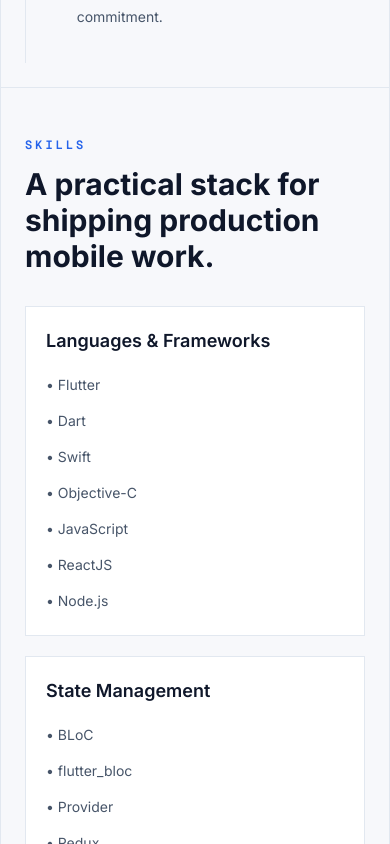
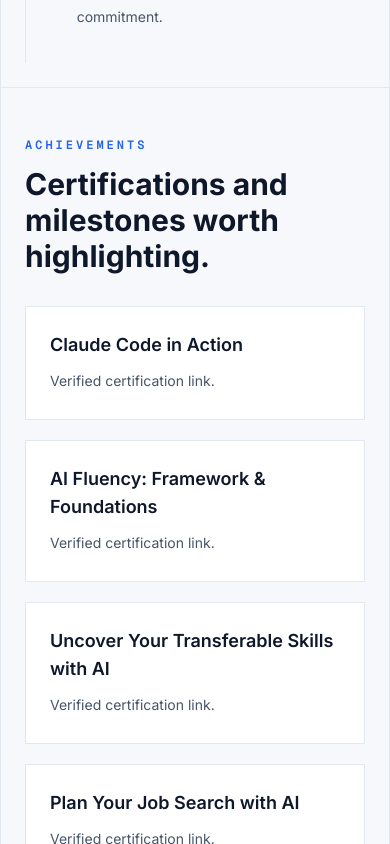
Before and after one commit to VaibhavRaj2302/personal_portfolio_react, a React (Vite) app: page / in a window 390 px wide. Shown: the part 7020-7864 px from the top of the page. Built offline with nearby package versions, Linux system fonts and the light colour scheme.

Commit message:
feature/new_achievement_section - new achievement section with certs.

```diff
--- a/src/App.tsx
+++ b/src/App.tsx
@@ -11,6 +11,7 @@
 import Projects from "./components/Projects";
 import ExperienceTimeline from "./components/Experience";
 import Skills from "./components/Skills";
+import Achievements from "./components/Achievements";
 
 import Contact from "./components/Contact";
 import Footer from "./components/Footer";
@@ -54,6 +55,7 @@
             <Summary />
             <Projects />
             <ExperienceTimeline />
+            <Achievements />
             <Skills />
             <Education />
             <Contact />
--- /dev/null
+++ b/src/components/Achievements.tsx
@@ -0,0 +1,70 @@
+/**
+ * @license
+ * SPDX-License-Identifier: Apache-2.0
+ */
+
+interface CertInterface {
+  title: string;
+  href: string;
+}
+
+const certifications: CertInterface[] = [
+  {
+    title: "Claude Code in Action",
+    href: "https://verify.skilljar.com/c/aq37xxnotht9",
+  },
+  {
+    title: "AI Fluency: Framework & Foundations",
+    href: "https://verify.skilljar.com/c/2gz9fnviar3y",
+  },
+  {
+    title: "Uncover Your Transferable Skills with AI",
+    href: "https://www.coursera.org/account/accomplishments/verify/7G1EU2QKGJ1N",
+  },
+
+  {
+    title: "Plan Your Job Search with AI",
+    href: "https://www.coursera.org/account/accomplishments/verify/GIJY7WBZI7KT",
+  },
+  {
+    title: "Manage Your Job Applications with AI",
+    href: "https://www.coursera.org/account/accomplishments/verify/UX2GKQ4NVTKG",
+  },
+];
+
+export default function Achievements() {
+  return (
+    <section
+      id="achievements"
+      className="scroll-mt-24 ide-border-t px-6 py-12 md:px-12 md:py-16"
+    >
+      <div className="max-w-6xl mx-auto">
+        <p className="font-mono text-[12px] font-semibold uppercase tracking-[0.25em] text-ide-primary mb-3">
+          Achievements
+        </p>
+        <h2 className="font-sans text-3xl md:text-4xl font-bold text-ide-text mb-8">
+          Certifications and milestones worth highlighting.
+        </h2>
+
+        <div className="grid gap-5 md:grid-cols-2">
+          {certifications.map((cert) => (
+            <a
+              key={cert.title}
+              href={cert.href}
+              target="_blank"
+              rel="noopener noreferrer"
+              className="rounded-none border border-ide-border bg-ide-surface-lowest p-6 text-left transition-colors duration-300 hover:border-ide-primary hover:bg-ide-surface"
+            >
+              <h3 className="font-sans text-lg font-semibold text-ide-text mb-2">
+                {cert.title}
+              </h3>
+              <p className="text-sm leading-7 text-ide-text-variant">
+                Verified certification link.
+              </p>
+            </a>
+          ))}
+        </div>
+      </div>
+    </section>
+  );
+}
--- a/src/components/Footer.tsx
+++ b/src/components/Footer.tsx
@@ -42,29 +42,6 @@
           </a>
         </div>
 
-        <div className="font-sans text-sm text-ide-text-variant text-center flex flex-col sm:flex-row items-center gap-2 justify-center">
-          <span>
-            Certifications:{" "}
-            <a
-              href="https://verify.skilljar.com/c/aq37xxnotht9"
-              className="text-ide-primary hover:underline"
-              target="_blank"
-              rel="noreferrer"
-            >
-              Claude Code in Action
-            </a>{" "}
-            •{" "}
-            <a
-              href="https://verify.skilljar.com/c/2gz9fnviar3y"
-              className="text-ide-primary hover:underline"
-              target="_blank"
-              rel="noreferrer"
-            >
-              AI Fluency: Framework & Foundations
-            </a>
-          </span>
-        </div>
-
         <button
           onClick={scrollToTop}
           className="font-mono text-[11px] text-ide-text-variant hover:text-ide-primary border border-ide-border hover:border-ide-primary px-3 py-1.5 flex items-center gap-1.5 transition-all group"
--- a/src/components/Header.tsx
+++ b/src/components/Header.tsx
@@ -20,6 +20,7 @@
     { id: "summary", label: "SUMMARY" },
     { id: "projects", label: "PROJECTS" },
     { id: "experience", label: "EXPERIENCE" },
+    { id: "achievements", label: "ACHIEVEMENTS" },
     { id: "skills", label: "SKILLS" },
     { id: "education", label: "EDUCATION" },
     { id: "contact", label: "CONTACT" },
--- a/src/components/NavigationDrawers.tsx
+++ b/src/components/NavigationDrawers.tsx
@@ -13,6 +13,7 @@
   { buttonName: "SUMMARY", buttonId: "summary" },
   { buttonName: "PROJECTS", buttonId: "projects" },
   { buttonName: "EXPERIENCE", buttonId: "experience" },
+  { buttonName: "ACHIEVEMENTS", buttonId: "achievements" },
   { buttonName: "SKILLS", buttonId: "skills" },
   { buttonName: "EDUCATION", buttonId: "education" },
   { buttonName: "CONTACT", buttonId: "contact" },
```
